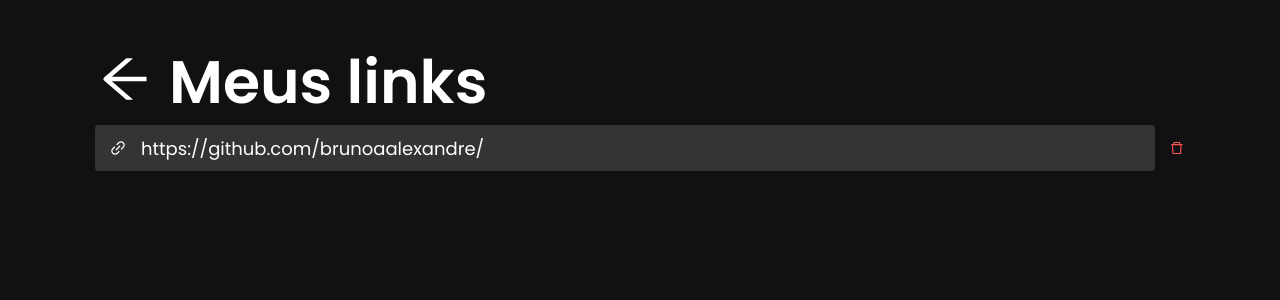
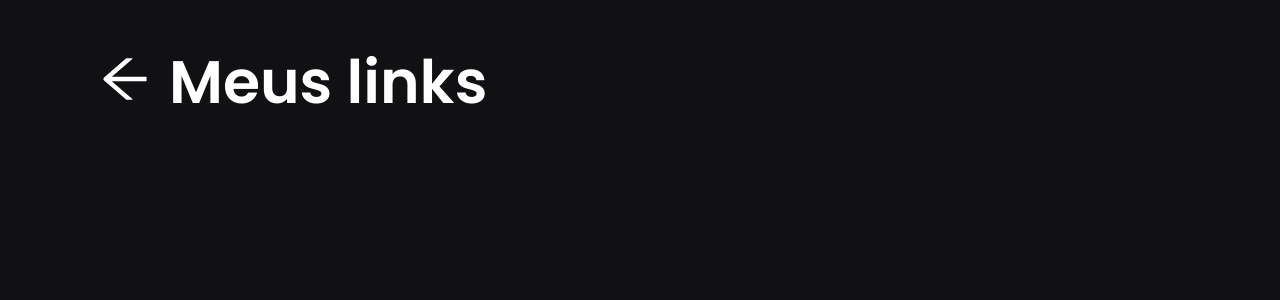
Before and after one commit to brunoaalexandre/fast-link, a React (Vite) app: page /links in a window 1280 px wide. Shown: the top 300 px of the page. Built offline with nearby package versions, Linux system fonts and the light colour scheme.

Commit message:
Added function save links on localStorage

```diff
--- a/src/main.tsx
+++ b/src/main.tsx
@@ -13,4 +13,3 @@ ReactDOM.render(
   </React.StrictMode>,
   document.getElementById('root')
 );
-s;
--- a/src/pages/Home/index.tsx
+++ b/src/pages/Home/index.tsx
@@ -6,11 +6,13 @@ import { Header } from '../../components/Header';
 import logoImg from '../../assets/logo.png';
 import { Input } from '../../components/FieldText/styles';
 import { LinkItem } from '../../components/LinkItem';
+
 import { api } from '../../services/api';
+import { saveLink } from '../../services/storeLinks';
 
 export function Home() {
   const [link, setLink] = useState('');
-  const [data, setData] = useState();
+  const [data, setData] = useState({});
   const [showModal, setShowModal] = useState(false)
 
   const handleShortLink = async () => {
@@ -22,6 +24,9 @@ export function Home() {
 
       setData(response.data);
       setShowModal(true)
+
+      saveLink('@fastLink', response.data);
+
       setLink('');
     } catch {
       alert("Coloque uma URL válida!");
--- a/src/pages/Links/index.tsx
+++ b/src/pages/Links/index.tsx
@@ -1,11 +1,39 @@
+import { useState, useEffect } from 'react';
+
 import { AiOutlineArrowLeft, AiOutlineDelete, AiOutlineLink } from 'react-icons/ai'
 import { Link } from 'react-router-dom'
 
-import { Container } from './styles';
+import { LinkItem } from '../../components/LinkItem'
+
+import { getLinkSave } from '../../services/storeLinks';
+
+import { Container, Content } from './styles';
 
 export function Links() {
+  const [myLinks, setMyLinks] = useState([]);
+  const [data, setData] = useState({});
+  const [showModal, setShowModal] = useState(false);
+
+  useEffect(() => {
+    async function getLinks() {
+      const result = await getLinkSave('@fastLink');
+
+      if (result.length === 0) {
+        alert('Lista vazia :(');
+      }
+      setMyLinks(result);
+    }
+    getLinks();
+  }, []);
+
+  function handleOpenLink(link: string) {
+    setData(link)
+    setShowModal(true);
+  }
+
   return (
     <Container>
+      <Content>
         <header>
           <Link to="/">
             <AiOutlineArrowLeft size={60} />
@@ -13,13 +41,23 @@ export function Links() {
           <h1>Meus links</h1>
         </header>
 
-      <div>
-        <button>
+        {myLinks.map(link => (
+          <div key={link.id}>
+            <button onClick={() => handleOpenLink(link)}>
               <AiOutlineLink color='#fff' />
-          https://github.com/brunoaalexandre/
+              {link.long_url}
             </button>
             <AiOutlineDelete color='#ff5454' />
           </div>
+        ))}
+      </Content>
+      {showModal && (
+        <LinkItem
+          onRequestClose={() => setShowModal(false)}
+          link={data.long_url}
+          content={data.link}
+        />
+      )}
     </Container>
   );
 }
--- a/src/pages/Links/styles.ts
+++ b/src/pages/Links/styles.ts
@@ -1,6 +1,13 @@
 import styled from 'styled-components';
 
 export const Container = styled.div`
+  display: flex;
+  justify-content: center;
+  align-items: center;
+  flex-direction: column;
+`;
+
+export const Content = styled.div`
     width: 100%;
     max-width: 1120px;
 
--- /dev/null
+++ b/src/services/storeLinks.ts
@@ -0,0 +1,23 @@
+
+
+export const getLinkSave = async (key: string) => {
+  const myLinks = await localStorage.getItem(key) as string;
+
+  let linksSaves = JSON.parse(myLinks) || [];
+
+  return linksSaves;
+}
+
+export const saveLink = async (key: string, newLink: string) => {
+  let linksStored = await getLinkSave(key);
+
+  const hasLink = linksStored.some( (link: string) => link.id === newLink.id )
+  if(hasLink) {
+    alert('Esse link já existe na sua lista!')
+    return;
+  }
+
+  linksStored.push(newLink);
+  await localStorage.setItem(key, JSON.stringify(linksStored));
+  alert('Link salvo com sucesso');
+}
```
Lines whose indentation alone changed are shown as unchanged.
